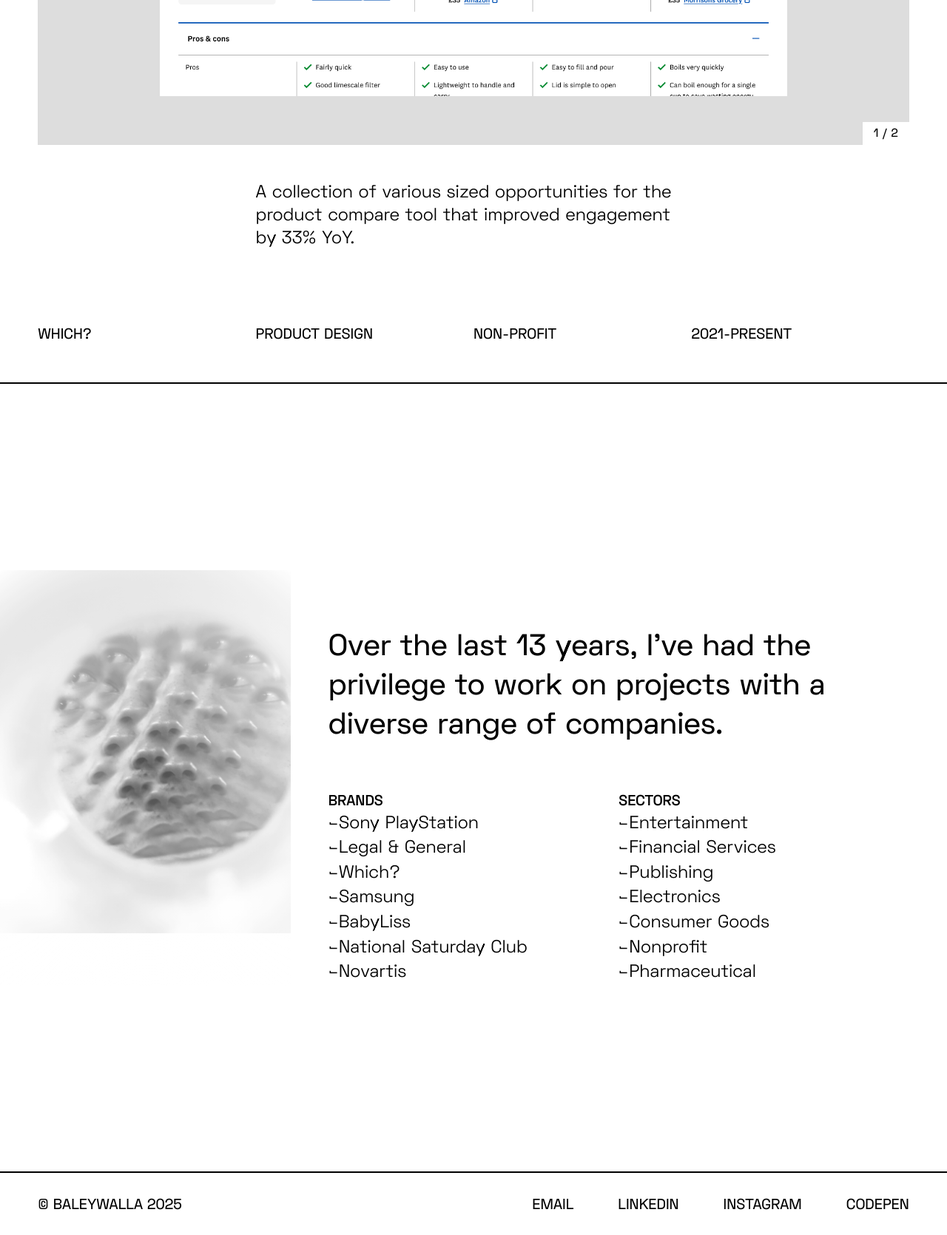
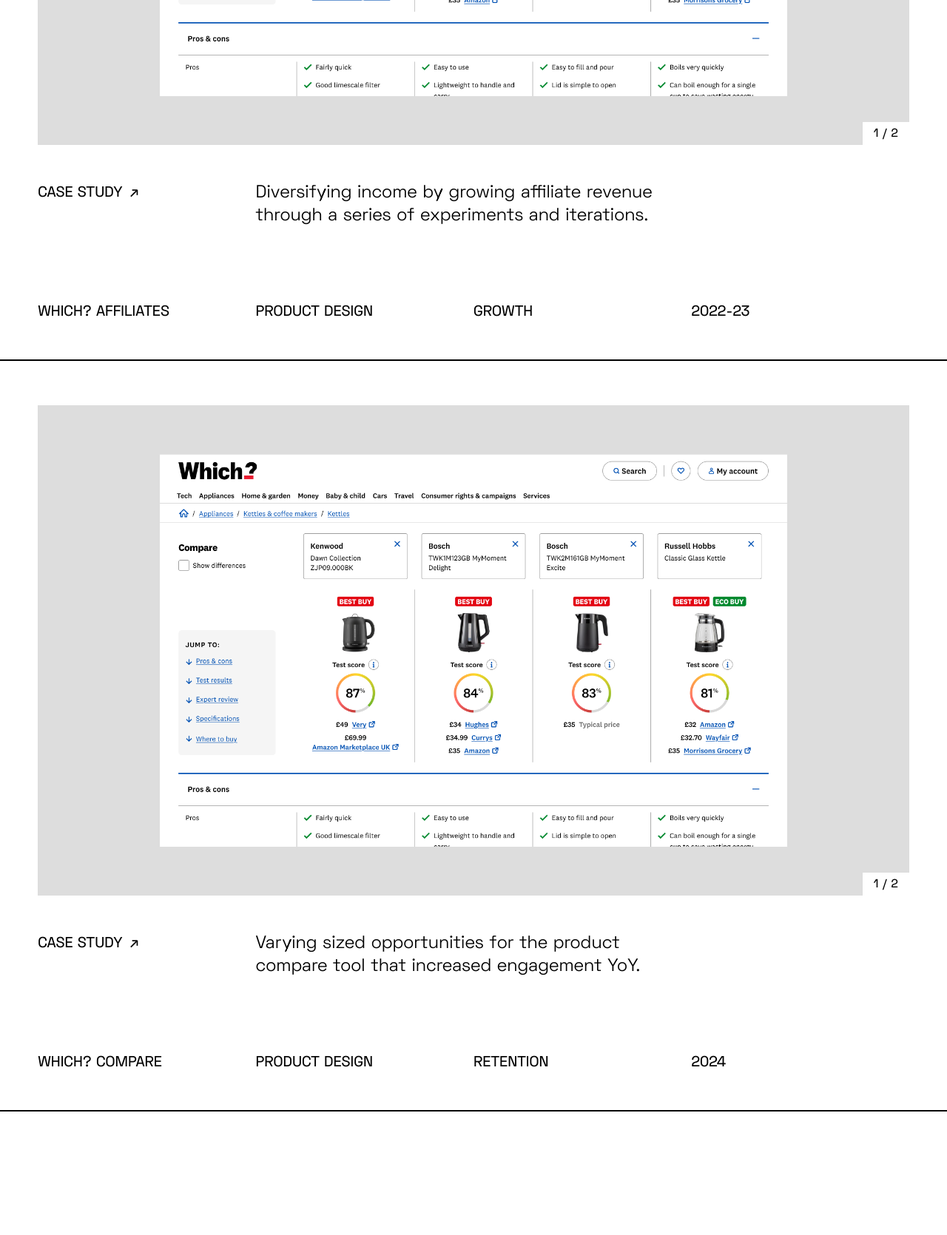
Before and after one commit to bhbale/baleywalla, a Jekyll site: the page built from projects.markdown, in a window 1280 px wide, cut to the strip 1457-3127 px from the top of the page. Shown: the whole strip at 74% size. Built offline with Jekyll 4.4.1, drawn with Linux system fonts in a browser that asks for light colours.

Commit message:
new posts added

```diff
--- a/_layouts/post.html
+++ b/_layouts/post.html
@@ -16,7 +16,7 @@
                         {% endfor %}
                     </ul>
                 </li>
-                <li>{{ page.industry }}</li>
+                <li>{{ page.industry }}{{ page.focus }}</li>
                 <li>{{- page.year -}}
                     {% if page.extension %}
                         {{- page.extension | prepend: "-" -}}
--- /dev/null
+++ b/_posts/2025-03-16-which-compare.markdown
@@ -0,0 +1,15 @@
+---
+title: Which? Compare
+date: 2025-03-16 00:00:00 Z
+permalink: "/which-compare/"
+categories:
+- Product Design
+excerpt: Varying sized opportunities for the product compare tool that increased engagement YoY.
+focus: Retention
+year: 2024
+link: Case Study
+images:
+- "/uploads/which-compare-1.png"
+- "/uploads/which-compare-2.png"
+layout: post
+---
--- a/_posts/2025-03-16-which.markdown
+++ /dev/null
@@ -1,16 +0,0 @@
----
-title: Which?
-date: 2025-03-16 00:00:00 Z
-permalink: "/which/"
-categories:
-- Product Design
-excerpt: A collection of various sized opportunities for the product compare tool
-  that improved engagement by 33% YoY.
-industry: Non-profit
-year: 2021
-extension: Present
-images:
-- "/uploads/which-compare-1.png"
-- "/uploads/which-compare-2.png"
-layout: post
----
--- /dev/null
+++ b/_posts/2025-03-17-which-affiliates.markdown
@@ -0,0 +1,16 @@
+---
+title: Which? Affiliates
+date: 2025-03-17 00:00:00 Z
+permalink: "/which-affiliates/"
+categories:
+- Product Design
+excerpt: Diversifying income by growing affiliate revenue through a series of experiments and iterations.
+focus: Growth
+year: 2022
+extension: 23
+link: Case Study
+images:
+- "/uploads/which-compare-1.png"
+- "/uploads/which-compare-2.png"
+layout: post
+---
--- a/archive.markdown
+++ b/archive.markdown
@@ -15,7 +15,7 @@
 	</section>
     <section class="list-of-projects">
         <ul>
-            {% for post in site.posts offset:1 %}
+            {% for post in site.posts offset:2 %}
                 {% if post.images %}
                     <li>
                         <a href="{{ post.url }}">
--- a/index.html
+++ b/index.html
@@ -10,7 +10,7 @@
         <h1>{{ page.description }}</h1>
     </section>
         <section class="projects">
-            {% for post in site.posts offset:1 %}
+            {% for post in site.posts offset:2 %}
                 {% if post.images %}
                     <div class="single-project">
                         <div class="swiper">
--- a/projects.markdown
+++ b/projects.markdown
@@ -15,7 +15,7 @@
         <h1>{{ page.description }}</h1>
     </section>
         <section class="projects">
-            {% for post in site.posts limit:1 %}
+            {% for post in site.posts limit:2 %}
                 {% if post.images %}
                     <div class="single-project">
                         <div class="swiper">
@@ -31,7 +31,9 @@
                             <div class="swiper-button-next"></div>
                         </div>
                         <div class="project-description">
-                            <div class="project-links"></div>
+                            <div class="project-links">
+                            <a href="{{ post.url }}">{{ post.link }}</a>
+                            </div>
                             <p>{{ post.excerpt }}</p>
                         </div>
                         <div class="project-info">
@@ -44,7 +46,7 @@
                                         {% endfor %}
                                     </ul>
                                 </li>
-                                <li>{{ post.industry }}</li>
+                                <li>{{ post.focus }}</li>
                                 <li>{{- post.year -}}
                                     {% if post.extension %}
                                         {{- post.extension | prepend: "-" -}}
```
